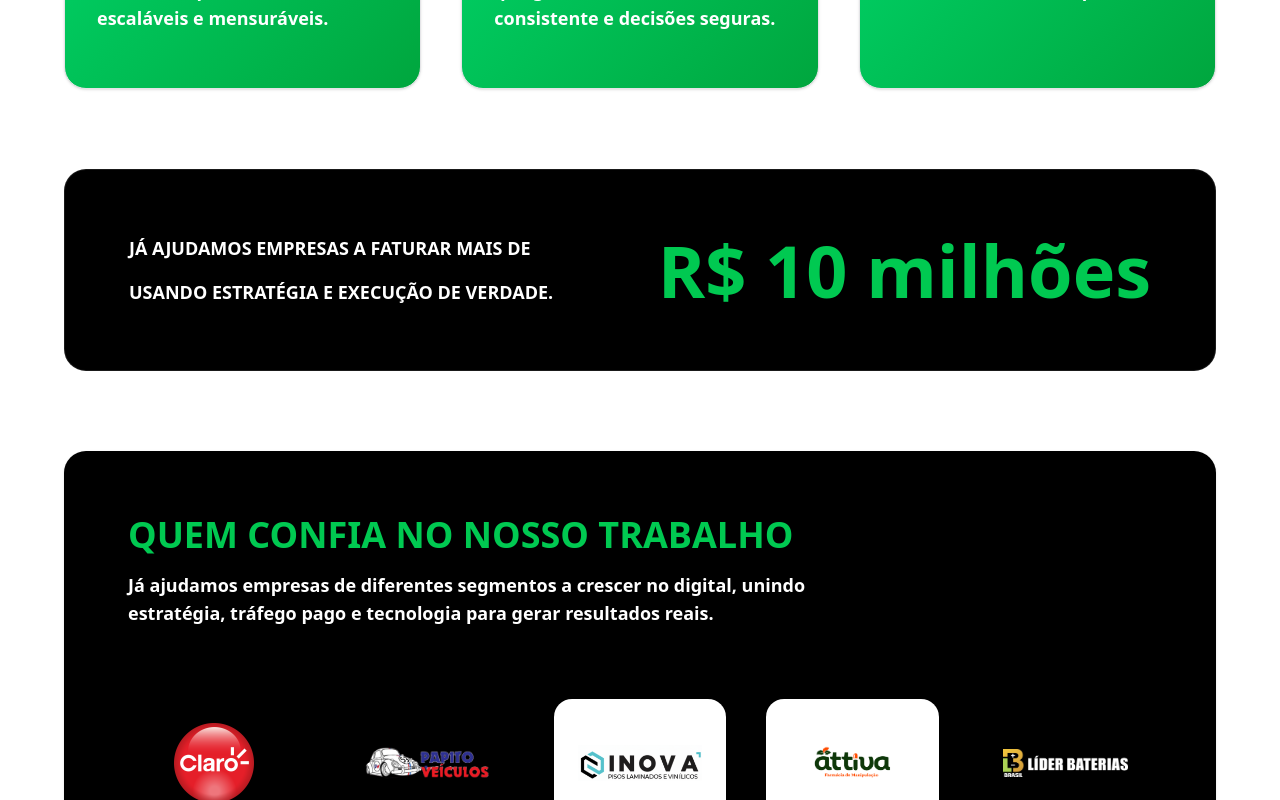
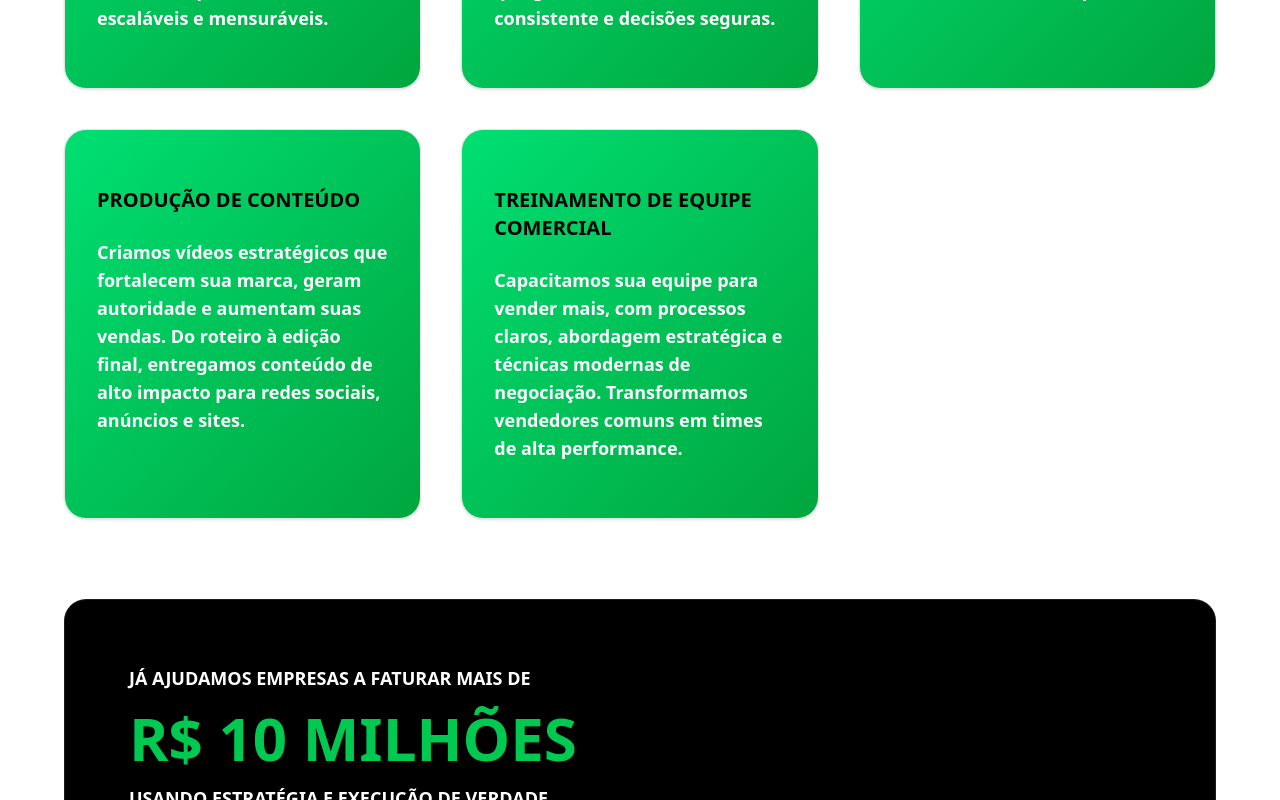
Before and after one commit to henriquePauloJs/projeto-OnCompany-Dashboard, a React (Vite) app: page / in a window 1280 px wide. Shown: the part 840-1640 px from the top of the page. Built offline with nearby package versions, Linux system fonts and the light colour scheme.

Commit message:
feat/ajustes finais

```diff
--- a/src/components/sections/Premiun.tsx
+++ b/src/components/sections/Premiun.tsx
@@ -19,6 +19,16 @@ export function Premiun() {
   const [phone, setPhone] = useState("");
   const [revenue, setRevenue] = useState("");
   const [email, setEmail] = useState("");
+  const formatToBRL = (value: string) => {
+    const numericValue = value.replace(/\D/g, "");
+    const number = Number(numericValue) / 100;
+
+    return new Intl.NumberFormat("pt-BR", {
+      style: "currency",
+      currency: "BRL",
+    }).format(number);
+  };
+
   const isFormValid =
     company.trim() &&
     contact.trim() &&
@@ -176,7 +186,8 @@ export function Premiun() {
                 id="revenue"
                 placeholder="Ex: R$ 100.000,00"
                 value={revenue}
-                onChange={(e) => setRevenue(e.target.value)}
+                onChange={(e) => setRevenue(formatToBRL(e.target.value))}
+                inputMode="numeric"
               />
             </div>
 
--- a/src/components/sections/Proof.tsx
+++ b/src/components/sections/Proof.tsx
@@ -17,28 +17,29 @@ export function Proof() {
           <div className="flex flex-col lg:flex-row items-center justify-between gap-8">
             {/* Texto esquerdo */}
             <div className="text-center lg:text-left uppercase">
-              <p className="text-base lg:text-lg text-white font-semibold">
+              <p className="text-base lg:text-lg text-white font-semibold mb-4">
                 Já ajudamos empresas a faturar mais de
               </p>
 
+              <FadeIn direction="up" delay={0.2}>
+                <strong
+                  className="
+                text-green-500
+                text-4xl lg:text-6xl
+                font-black
+                whitespace-nowrap
+                mt-8
+              "
+                >
+                  R$ 10 milhões
+                </strong>
+              </FadeIn>
               <p className="mt-4 text-base lg:text-lg text-white font-semibold">
                 usando estratégia e execução de verdade.
               </p>
             </div>
 
             {/* Número em destaque */}
-            <FadeIn direction="up" delay={0.2}>
-              <strong
-                className="
-                text-green-500
-                text-5xl lg:text-7xl
-                font-black
-                whitespace-nowrap
-              "
-              >
-                R$ 10 milhões
-              </strong>
-            </FadeIn>
           </div>
         </div>
       </FadeIn>
--- a/src/components/sections/Services.tsx
+++ b/src/components/sections/Services.tsx
@@ -16,6 +16,16 @@ const services = [
     title: "Tecnologia",
     description:
       "Desenvolvemos sites, sistemas e automações pensados para converter. Tecnologia aplicada ao negócio, com foco em performance, experiência do usuário e eficiência operacional.",
+  },
+  {
+    title: "Produção de Conteúdo",
+    description:
+      "Criamos vídeos estratégicos que fortalecem sua marca, geram autoridade e aumentam suas vendas. Do roteiro à edição final, entregamos conteúdo de alto impacto para redes sociais, anúncios e sites.",
+  },
+  {
+    title: "Treinamento de Equipe Comercial",
+    description:
+      "Capacitamos sua equipe para vender mais, com processos claros, abordagem estratégica e técnicas modernas de negociação. Transformamos vendedores comuns em times de alta performance.",
   },
 ];
 
```
